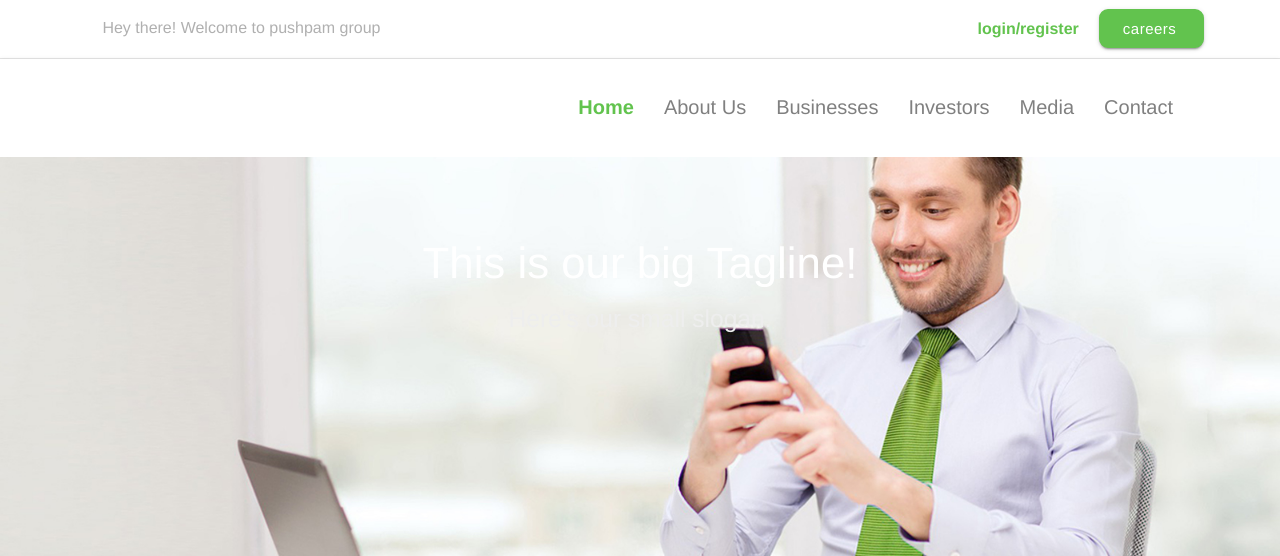
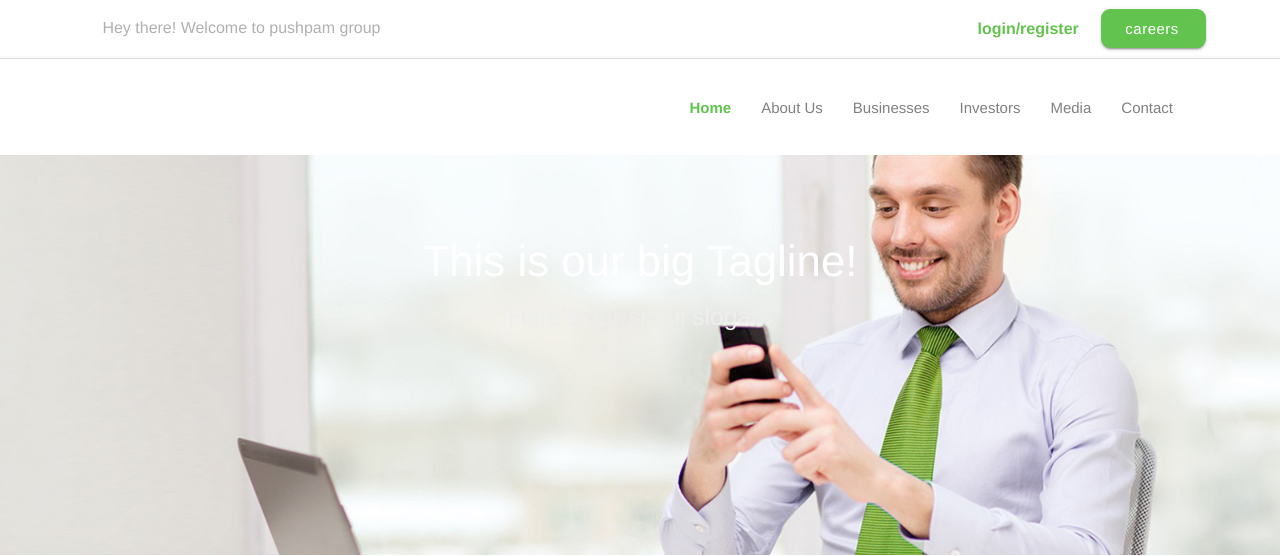
Before and after one commit to roopkantaPHP/pushpam_group, a CodeIgniter app: page /index.php/homepage/index in a window 1280 px wide. Shown: the top 556 px of the page. Run offline with CodeIgniter, Linux system fonts and the light colour scheme; some libraries are stand-ins or nearby versions.

Commit message:
header design

```diff
--- a/assets/css/business/common.css
+++ b/assets/css/business/common.css
@@ -172,7 +172,7 @@ height: 17%;
 /*}*/
 @media only screen{
 .menu_pus li a{
-      font-size: 20px;
+      font-size: 15px;
 }
 .bigger{
   display: none;
@@ -298,7 +298,7 @@ width: 82%;
 }
  #pushpam_bg_nav2 {
   background-color: #fff !important;
-  height: 98px;
+  height: 12%;
 }
 #pushpam_bg_nav2 ul{
   text-align: center;
@@ -623,7 +623,7 @@ margin-bottom: 48px;
   font-size: 16px;
   color: #B0B0B0;`
   vertical-align: middle;
-  margin-right: 20px;
+  margin-right: 2%;
 
 }
 .ul_sub_menu{
```
